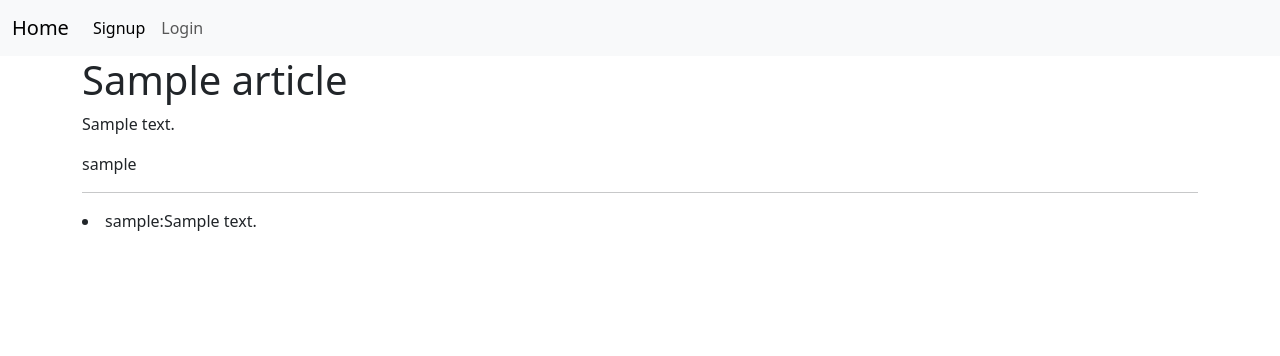
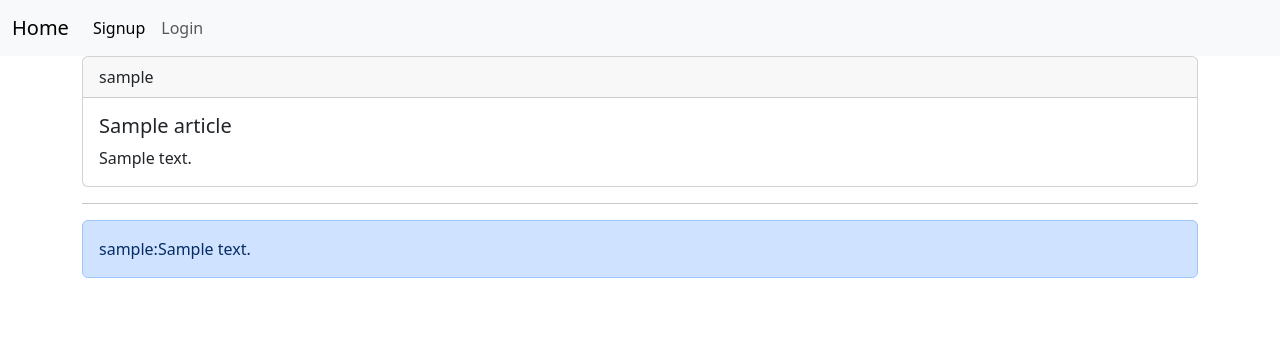
Before and after one commit to seungjun6235/Auth-login, a Django app: page /articles/1/ in a window 1280 px wide. Shown: the top 356 px of the page. Run offline with Django 4.2, Linux system fonts and the light colour scheme; tables that the repository leaves empty hold one stand-in row (values such as "Sample post"); some libraries are stand-ins or nearby versions.

Commit message:
다양한 bootstrap 적용

```diff
--- a/articles/templates/detail.html
+++ b/articles/templates/detail.html
@@ -3,9 +3,13 @@
 
 
 {% block body %}
-    <h1>{{article.title}}</h1>
-    <p>{{article.content}}</p>
-    <p>{{article.user}}</p>
+    <div class="card">
+        <div class="card-header">{{article.user}}</div>
+        <div class="card-body">
+            <h5 class="card-title">{{article.title}}</h5>
+            <p class="card-text">{{article.content}}</p>
+        </div>
+    </div>
 
     {% if user == article.user %}
         <a href="{% url 'articles:delete' id=article.id %}">delete</a>
@@ -17,18 +21,19 @@
         <form action="{% url 'articles:comment_create' article_id=article.id %}" method='POST'>
             {% csrf_token %}
             {% bootstrap_form form %}
-            <input type="submit">
+            <input type="submit" class="btn btn-primary">
         </form>
         <hr>
     {% endif %}
 
     {% for comment in article.comment_set.all %}
-        <li>
+        <div class="alert alert-primary">
             {{comment.user}}:{{comment.content}}
             {% if user == comment.user %}
-            <a href="{% url 'articles:comment_delete' article_id=article.id id=comment.id%}">delete</a>
+            <a class="btn btn-danger btn-sm" href="{% url 'articles:comment_delete' article_id=article.id id=comment.id%}">delete</a>
             {% endif %}
-        </li>
+        </div>
+
 
     {% endfor %}
 {% endblock %}
```
